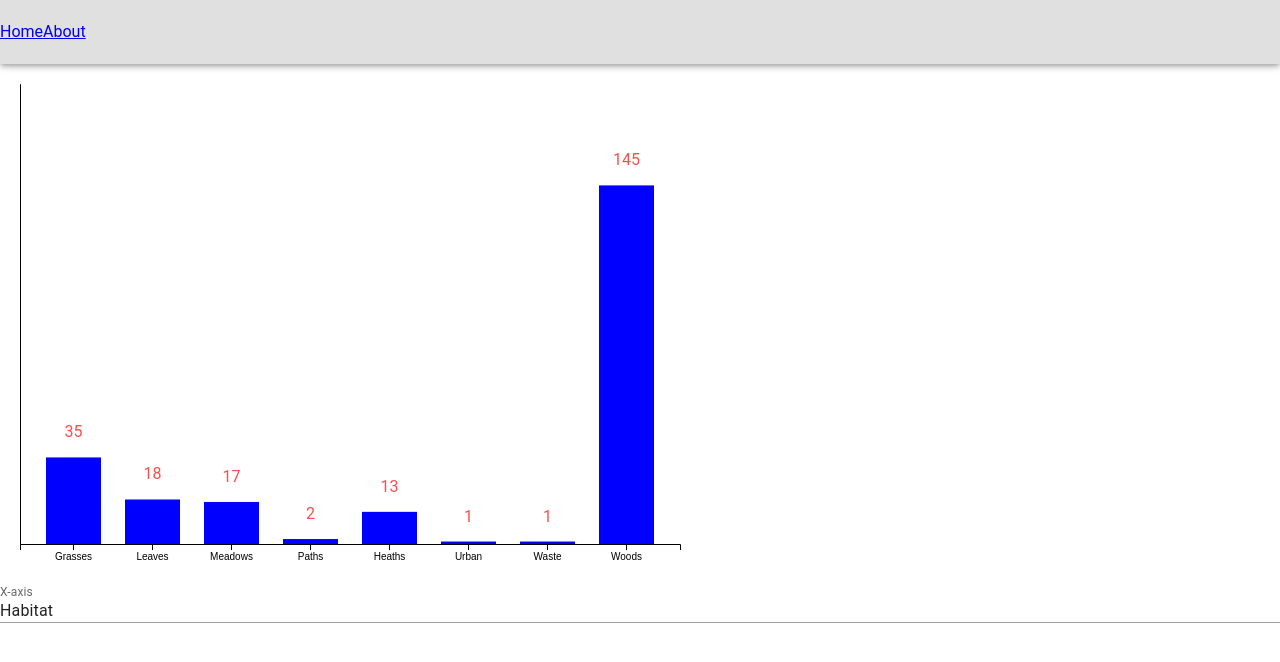
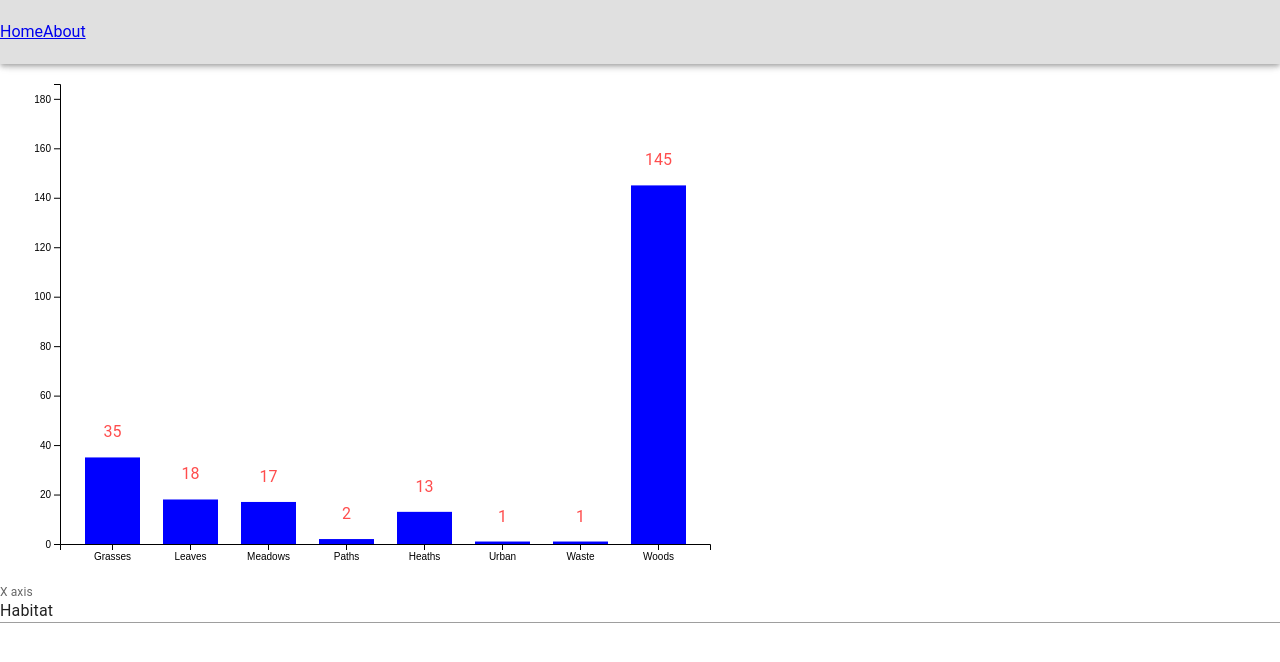
Before and after one commit to neat-monte/mushroomania, a Vue app: page / in a window 1280 px wide. Shown: the top 662 px of the page. Built offline with nearby package versions, Linux system fonts and the light colour scheme.

Commit message:
worked with stem color now, shows y axis label

```diff
--- a/src/components/BarChart.vue
+++ b/src/components/BarChart.vue
@@ -8,7 +8,7 @@
             :items="categoricalProperties"
             item-title="displayName"
             item-value="propName"
-            label="X-axis"
+            label="X axis"
             density="compact"
             variant="underlined"
         />
@@ -27,7 +27,7 @@ export default {
     setup(props){
 
         const marginForLabel = 20;
-        const margin = { top: 20, right: 20, bottom: 20, left: 20 };
+        const margin = { top: 20, right: 20, bottom: 20, left: 30 };
         const width = 700 - margin.left - margin.right;
         const height = 500 - margin.top - margin.bottom;
 
@@ -73,13 +73,14 @@ export default {
                         return categories[d];
                     });
                 chart.append('g')
-                    .attr("transform", `translate(0, ${height})`)
+                    .attr("transform", `translate(${margin.left}, ${height})`)
                     .call(xAxis);
 
                 const yAxis = axisLeft(yScale)
                     .tickFormat(d => d)
                     .ticks(10);
                 chart.append('g')
+                    .attr("transform", `translate(${margin.left},0)`)
                     .call(yAxis)
                     ;
 
@@ -88,6 +89,7 @@ export default {
                     .enter()
                     .append('rect')
                     .classed('bar', true)
+                    .attr("transform", `translate(${margin.left},0)`)
                     .style('fill', barColor)
                     .attr('width', xScale.bandwidth())
                     .attr('height', d => height - yScale(d.count))
@@ -99,12 +101,14 @@ export default {
                     .enter()
                     .append('text')
                     .classed('label', true)
+                    .attr("transform", `translate(${margin.left},0)`)
                     .style('fill', labelColor)
                     .text( d => d.count)
                     .attr('x', d => xScale(d.propName) + (xScale.bandwidth() / 2))
                     .attr('y', d => yScale(d.count) - marginForLabel)
                     .attr('text-anchor', 'middle');
             });
+
 
         });
         return {
```
Also changed, not shown: src/data/mushroom-data.json.
